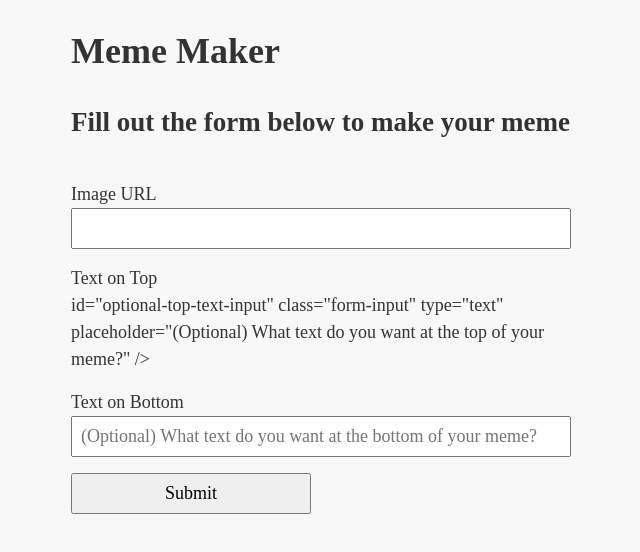
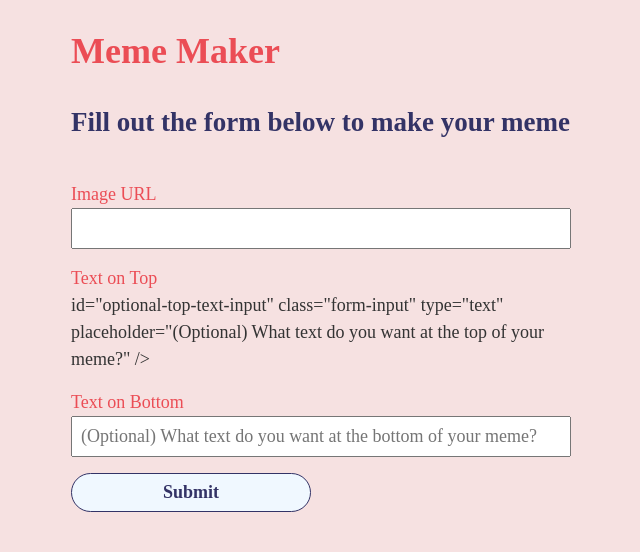
Before and after one commit to lcarinad/meme-generator-assessment1, a plain HTML site: page index.html in a window 1280 px wide. Shown: the whole page, without its empty margins (313-953 px from the left). Drawn offline with Linux system fonts and the light colour scheme.

Commit message:
styled page colors and button

```diff
--- a/style.css
+++ b/style.css
@@ -4,7 +4,7 @@
 body {
   font-size: 1.125rem;
   color: #333;
-  background: #f8f8f8;
+  background: #f6e1e1;
   line-height: 1.5;
 }
 form {
@@ -12,10 +12,16 @@ form {
   max-width: 32rem;
   margin: auto;
 }
-label,
-input {
+h1 {
+  color: #eb4d55;
+}
+h2 {
+  color: #333366;
+}
+label {
   display: flex;
   flex-direction: column;
+  color: #eb4d55;
 }
 input {
   padding: 0.5rem;
@@ -34,4 +40,16 @@ label {
   padding: 0.5rem;
   font-family: inherit;
   font-size: inherit;
+  color: #333366;
+  font-weight: 600;
+  background-color: aliceblue;
+  border: 1px solid #333366;
+  border-radius: 20px;
+  transition: all 200ms ease;
 }
+.submit-button:hover {
+  cursor: pointer;
+  color: aliceblue;
+  background-color: #333366;
+  border: 2px solid aliceblue;
+}
```
